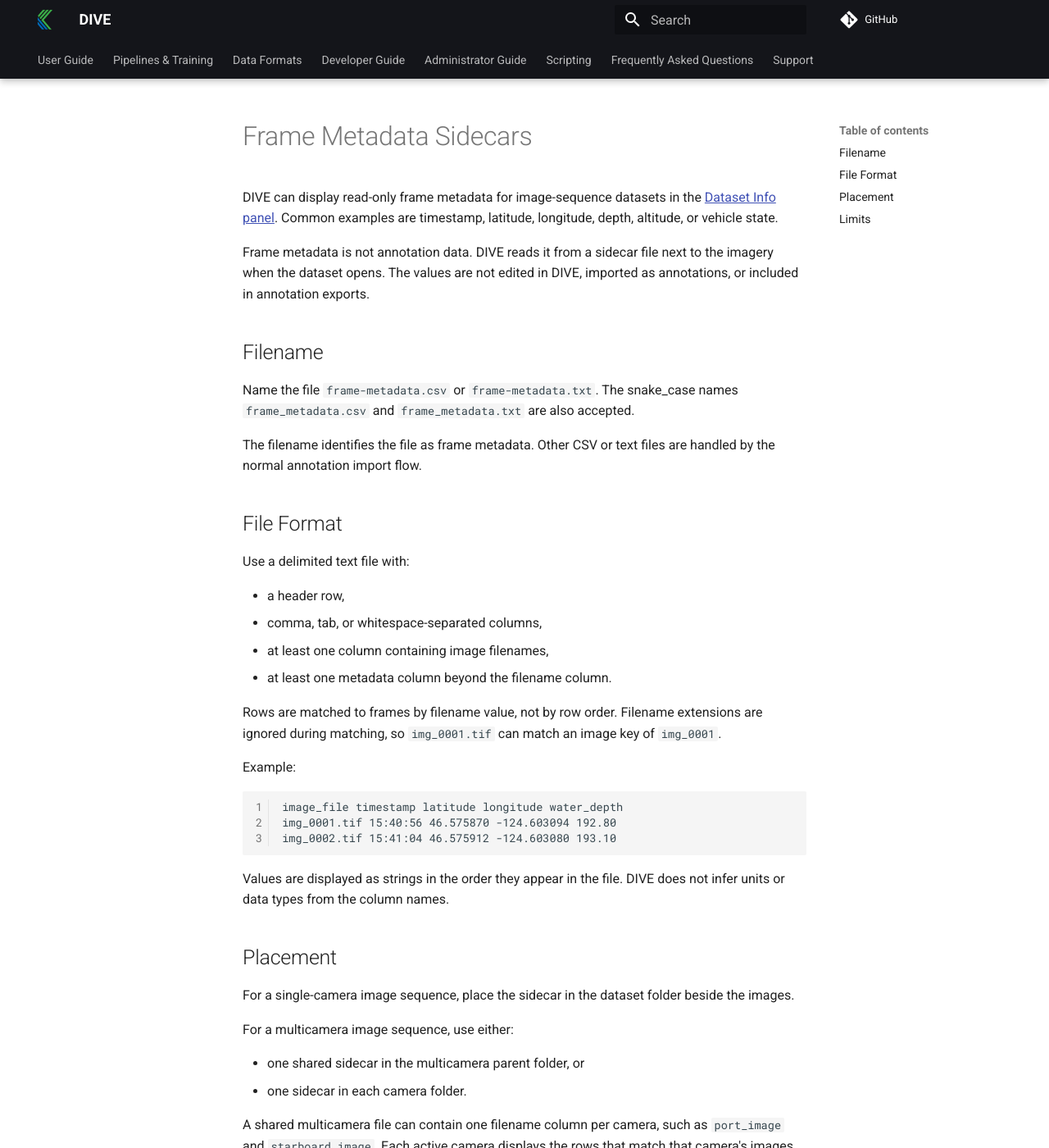
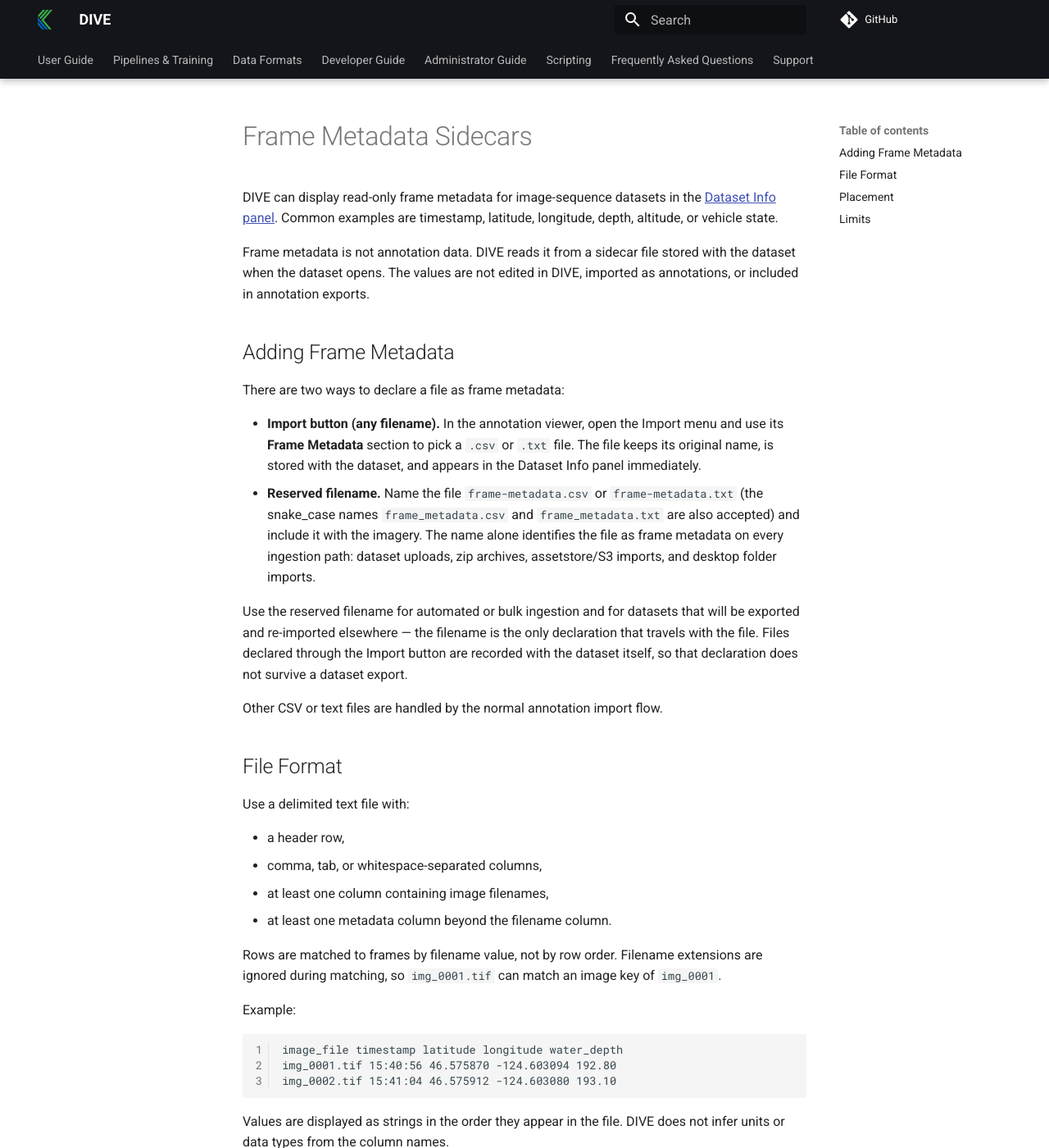
Before and after one commit to Kitware/dive, an MkDocs documentation site: the page built from docs/Frame-Metadata.md, in a window 1280 px wide and 1400 px high. Shown: the whole window at 82% size. Built offline with MkDocs 1.6.1 and Material for MkDocs 9.7.7, drawn with Linux system fonts in a browser that asks for light colours; comment, search, counter and statistics services are not loaded; some of the changed text lies outside the part shown.

Commit message:
Document explicit frame metadata import

```diff
--- a/docs/Frame-Metadata.md
+++ b/docs/Frame-Metadata.md
@@ -4,17 +4,32 @@ DIVE can display read-only frame metadata for image-sequence datasets in the
 [Dataset Info panel](UI-DatasetInfo.md#frame-metadata). Common examples are
 timestamp, latitude, longitude, depth, altitude, or vehicle state.
 
-Frame metadata is not annotation data. DIVE reads it from a sidecar file next to
-the imagery when the dataset opens. The values are not edited in DIVE, imported
-as annotations, or included in annotation exports.
+Frame metadata is not annotation data. DIVE reads it from a sidecar file stored
+with the dataset when the dataset opens. The values are not edited in DIVE,
+imported as annotations, or included in annotation exports.
 
-## Filename
+## Adding Frame Metadata
 
-Name the file `frame-metadata.csv` or `frame-metadata.txt`. The snake_case names
-`frame_metadata.csv` and `frame_metadata.txt` are also accepted.
+There are two ways to declare a file as frame metadata:
 
-The filename identifies the file as frame metadata. Other CSV or text files are
-handled by the normal annotation import flow.
+* **Import button (any filename).** In the annotation viewer, open the Import
+  menu and use its **Frame Metadata** section to pick a `.csv` or `.txt` file.
+  The file keeps its original name, is stored with the dataset, and appears in
+  the Dataset Info panel immediately.
+* **Reserved filename.** Name the file `frame-metadata.csv` or
+  `frame-metadata.txt` (the snake_case names `frame_metadata.csv` and
+  `frame_metadata.txt` are also accepted) and include it with the imagery. The
+  name alone identifies the file as frame metadata on every ingestion path:
+  dataset uploads, zip archives, assetstore/S3 imports, and desktop folder
+  imports.
+
+Use the reserved filename for automated or bulk ingestion and for datasets that
+will be exported and re-imported elsewhere — the filename is the only
+declaration that travels with the file. Files declared through the Import
+button are recorded with the dataset itself, so that declaration does not
+survive a dataset export.
+
+Other CSV or text files are handled by the normal annotation import flow.
 
 ## File Format
 
@@ -42,8 +57,11 @@ not infer units or data types from the column names.
 
 ## Placement
 
-For a single-camera image sequence, place the sidecar in the dataset folder
-beside the images.
+Files added through the Import button are stored with the dataset
+automatically; no placement is needed.
+
+For reserved-name sidecars in a single-camera image sequence, place the file in
+the dataset folder beside the images.
 
 For a multicamera image sequence, use either:
 
@@ -52,15 +70,17 @@ For a multicamera image sequence, use either:
 
 A shared multicamera file can contain one filename column per camera, such as
 `port_image` and `starboard_image`. Each active camera displays the rows that
-match that camera's images.
+match that camera's images. Files added through the Import button are shared
+across cameras the same way.
 
 When both shared and camera-specific sidecars are present, their columns are
 combined. For a column both files define, the camera-specific value is used
 where available; columns only the shared file defines are filled from the
-shared file.
+shared file. In that per-column order, an imported file is used ahead of other
+shared sidecars.
 
 ## Limits
 
 Frame metadata sidecars are supported for image-sequence datasets. Frame
-metadata for videos, embedded KLV, embedded EXIF, and choosing a sidecar from
-another location are not currently supported.
+metadata for videos, embedded KLV, and embedded EXIF are not currently
+supported.
```
